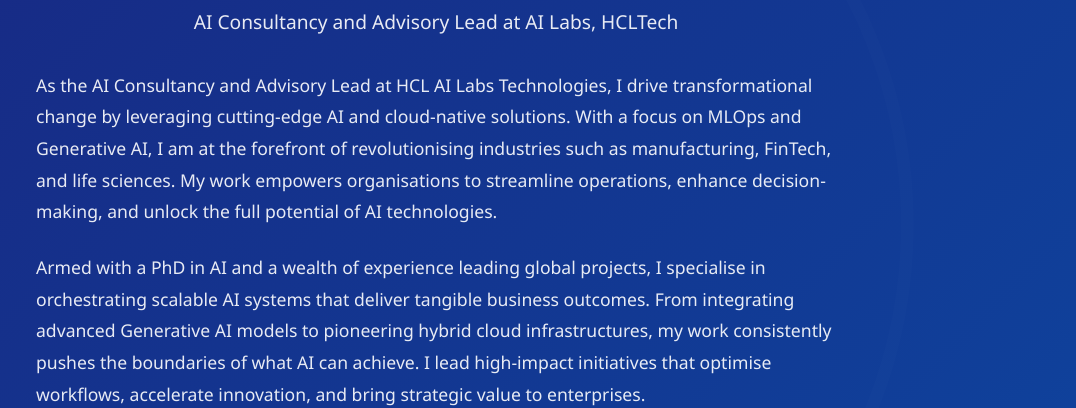
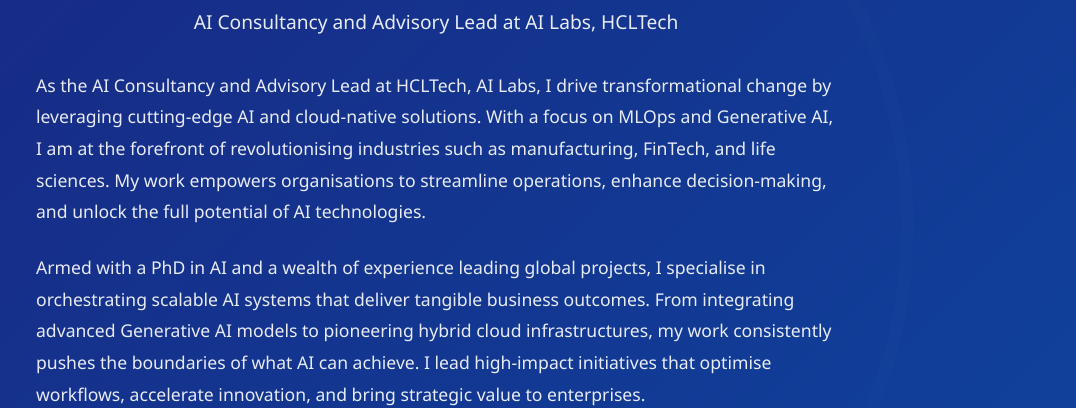
Before and after one commit to mobesheli/ws, a plain HTML site: page index.html in a window 1280 px wide. Shown: the part 393-801 px from the top of the page, without its empty margins (204-1280 px from the left). Drawn offline with Linux system fonts and the light colour scheme.

Commit message:
Update: Fixed company name in bio section

```diff
--- a/index.html
+++ b/index.html
@@ -249,7 +249,7 @@
             <h1>Mohsen Amiribesheli</h1>
             <p class="title">AI Consultancy and Advisory Lead at AI Labs, HCLTech</p>
             <div class="bio">
-                <p>As the AI Consultancy and Advisory Lead at HCL AI Labs Technologies, I drive transformational change by leveraging cutting-edge AI and cloud-native solutions. With a focus on MLOps and Generative AI, I am at the forefront of revolutionising industries such as manufacturing, FinTech, and life sciences. My work empowers organisations to streamline operations, enhance decision-making, and unlock the full potential of AI technologies.</p>
+                <p>As the AI Consultancy and Advisory Lead at HCLTech, AI Labs, I drive transformational change by leveraging cutting-edge AI and cloud-native solutions. With a focus on MLOps and Generative AI, I am at the forefront of revolutionising industries such as manufacturing, FinTech, and life sciences. My work empowers organisations to streamline operations, enhance decision-making, and unlock the full potential of AI technologies.</p>
 
                 <p>Armed with a PhD in AI and a wealth of experience leading global projects, I specialise in orchestrating scalable AI systems that deliver tangible business outcomes. From integrating advanced Generative AI models to pioneering hybrid cloud infrastructures, my work consistently pushes the boundaries of what AI can achieve. I lead high-impact initiatives that optimise workflows, accelerate innovation, and bring strategic value to enterprises.</p>
 
```
